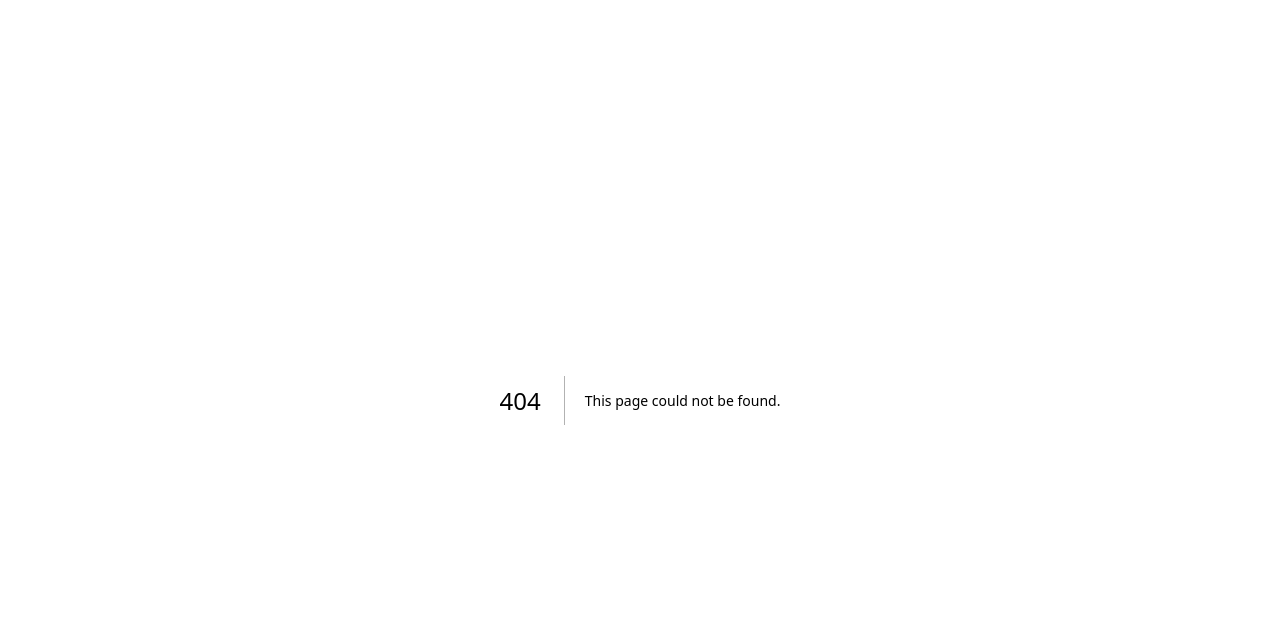
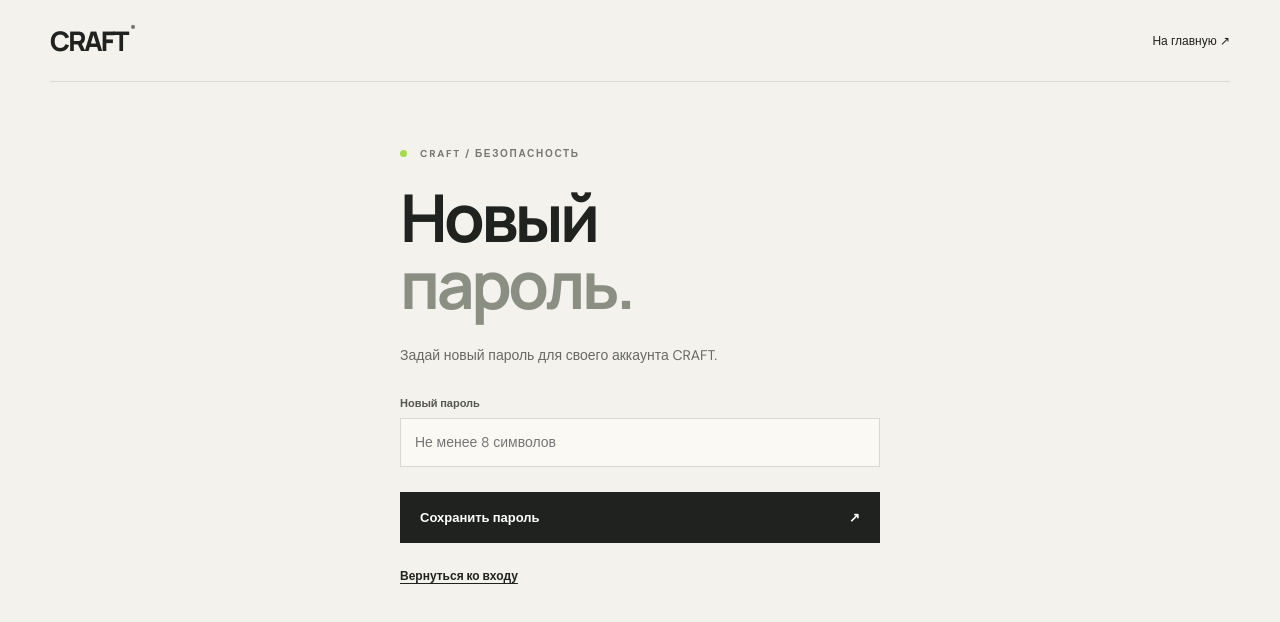
Before and after one commit to v8nwyrwdjs-boop/craft-platform, a Next.js app: page /account/reset-password in a window 1280 px wide. Before the commit this address had no page. Shown: the top 622 px of the page. Built offline with nearby package versions, Linux system fonts and the light colour scheme.

Commit message:
Add student project and catalog detail flows

```diff
--- /dev/null
+++ b/app/account/reset-password/page.tsx
@@ -0,0 +1,22 @@
+import Link from "next/link";
+import { updatePassword } from "@/app/actions/auth";
+
+export default function ResetPasswordPage({ searchParams }: { searchParams: { error?: string; success?: string } }) {
+  return (
+    <main className="auth-shell">
+      <header className="auth-top"><Link className="brand" href="/">CRAFT<span>®</span></Link><Link href="/">На главную ↗</Link></header>
+      <section className="auth-card">
+        <p className="eyebrow"><i /> CRAFT / БЕЗОПАСНОСТЬ</p>
+        <h1>Новый<br /><em>пароль.</em></h1>
+        <p className="auth-intro">Задай новый пароль для своего аккаунта CRAFT.</p>
+        {searchParams.error && <p className="auth-message error">Не удалось обновить пароль. Проверь ссылку и попробуй ещё раз.</p>}
+        {searchParams.success && <p className="auth-message success">Пароль обновлён. Теперь можно войти в аккаунт.</p>}
+        <form action={updatePassword} className="auth-form">
+          <label>Новый пароль<input name="password" type="password" autoComplete="new-password" minLength={8} placeholder="Не менее 8 символов" required /></label>
+          <button className="button button-dark auth-submit" type="submit">Сохранить пароль <span>↗</span></button>
+        </form>
+        <p className="auth-switch"><Link href="/login">Вернуться ко входу</Link></p>
+      </section>
+    </main>
+  );
+}
```
